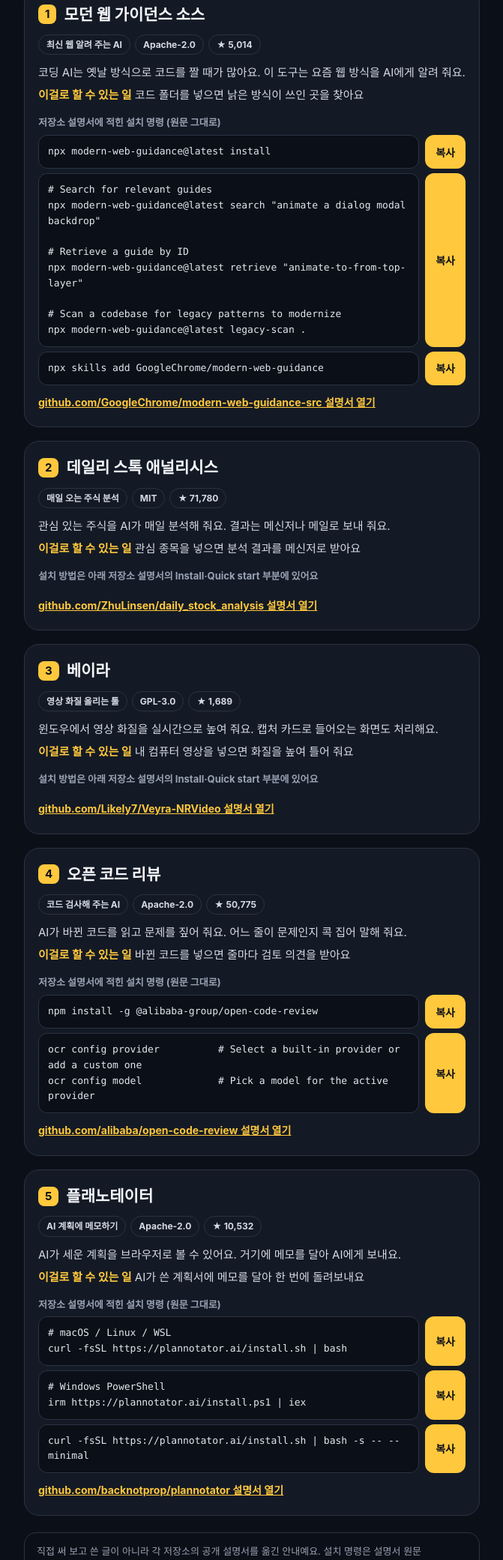
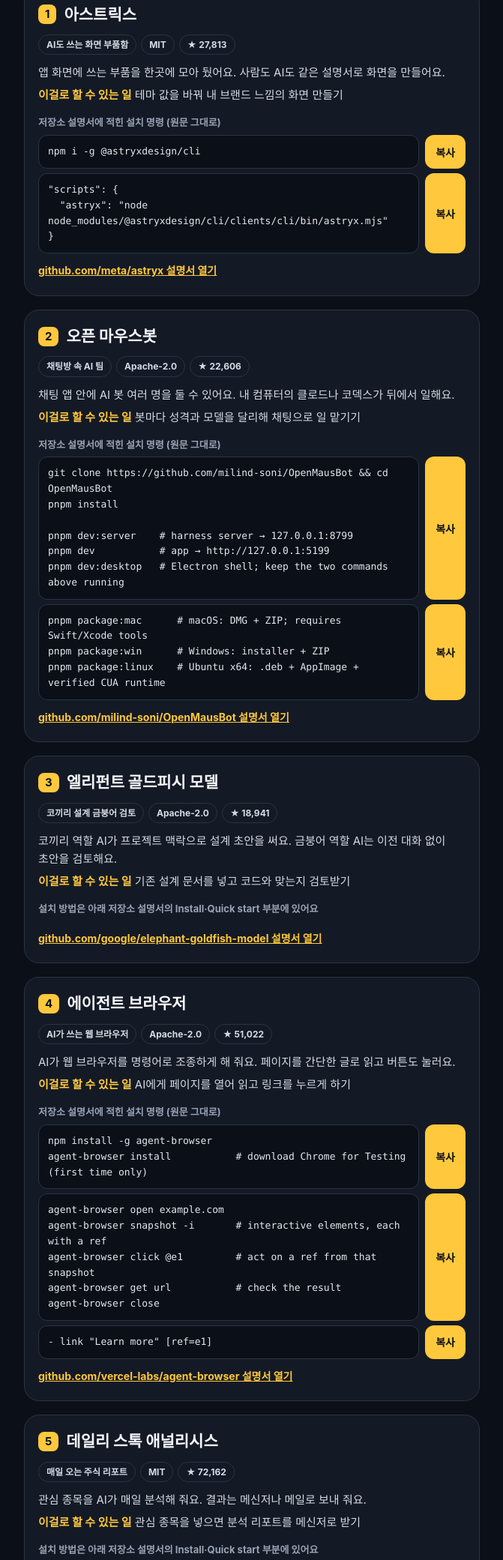
Before and after one commit to bag8516-dev/ssabom-media, a plain HTML site: page rank/latest/index.html in a window 1280 px wide. Shown: the part 224-2305 px from the top of the page at 75% size, without its empty margins (304-975 px from the left). Drawn offline with Linux system fonts and the light colour scheme; a web font is replaced by a local one.

Commit message:
rank guide 2026-11-15

```diff
--- a/rank/latest/index.html
+++ b/rank/latest/index.html
@@ -3,9 +3,9 @@
 <head>
 <meta charset="utf-8">
 <meta name="viewport" content="width=device-width, initial-scale=1">
-<title>11월 14일 AI 깃허브 TOP5 설치·사용 가이드</title>
+<title>11월 15일 AI 깃허브 TOP5 설치·사용 가이드</title>
 <meta name="robots" content="noindex">
-<meta name="guide-day" content="2026-11-14">
+<meta name="guide-day" content="2026-11-15">
 <link rel="stylesheet" href="https://cdn.jsdelivr.net/gh/orioncactus/pretendard@v1.3.9/dist/web/static/pretendard.min.css">
 <style>:root{--bg:#0B0F17;--panel:#141A25;--line:#2A3344;--ink:#F4F6FA;--mute:#98A2B3;--accent:#FFC83D}
 *{box-sizing:border-box;margin:0;padding:0}
@@ -29,25 +29,29 @@ h1{font-size:28px;line-height:1.3;font-weight:800;letter-spacing:-.02em} h1 em{f
 </head>
 <body><div class="wrap">
 <span class="tag">@ai._.moneylab 가이드</span>
-<h1>11월 14일<br><em>AI 깃허브 TOP5</em> 설치·사용 가이드</h1>
+<h1>11월 15일<br><em>AI 깃허브 TOP5</em> 설치·사용 가이드</h1>
 <p class="sub">영상에서 소개한 순서예요. 명령어 옆 복사를 누르면 복사돼요.</p>
-<div class="card"><div class="head"><b>1</b><h2>모던 웹 가이던스 소스</h2></div><div class="meta"><span>최신 웹 알려 주는 AI</span><span>Apache-2.0</span><span>★ 5,014</span></div><p>코딩 AI는 옛날 방식으로 코드를 짤 때가 많아요. 이 도구는 요즘 웹 방식을 AI에게 알려 줘요.</p><p class="use"><b>이걸로 할 수 있는 일</b> 코드 폴더를 넣으면 낡은 방식이 쓰인 곳을 찾아요</p><div class="step">저장소 설명서에 적힌 설치 명령 (원문 그대로)</div><div class="cmd"><code>npx modern-web-guidance@latest install</code><button>복사</button></div><div class="cmd"><code># Search for relevant guides
-npx modern-web-guidance@latest search &quot;animate a dialog modal backdrop&quot;
+<div class="card"><div class="head"><b>1</b><h2>아스트릭스</h2></div><div class="meta"><span>AI도 쓰는 화면 부품함</span><span>MIT</span><span>★ 27,813</span></div><p>앱 화면에 쓰는 부품을 한곳에 모아 뒀어요. 사람도 AI도 같은 설명서로 화면을 만들어요.</p><p class="use"><b>이걸로 할 수 있는 일</b> 테마 값을 바꿔 내 브랜드 느낌의 화면 만들기</p><div class="step">저장소 설명서에 적힌 설치 명령 (원문 그대로)</div><div class="cmd"><code>npm i -g @astryxdesign/cli</code><button>복사</button></div><div class="cmd"><code>&quot;scripts&quot;: {
+  &quot;astryx&quot;: &quot;node node_modules/@astryxdesign/cli/clients/cli/bin/astryx.mjs&quot;
+}</code><button>복사</button></div><a class="repo" href="https://github.com/meta/astryx" rel="noopener">github.com/meta/astryx 설명서 열기</a></div>
+<div class="card"><div class="head"><b>2</b><h2>오픈 마우스봇</h2></div><div class="meta"><span>채팅방 속 AI 팀</span><span>Apache-2.0</span><span>★ 22,606</span></div><p>채팅 앱 안에 AI 봇 여러 명을 둘 수 있어요. 내 컴퓨터의 클로드나 코덱스가 뒤에서 일해요.</p><p class="use"><b>이걸로 할 수 있는 일</b> 봇마다 성격과 모델을 달리해 채팅으로 일 맡기기</p><div class="step">저장소 설명서에 적힌 설치 명령 (원문 그대로)</div><div class="cmd"><code>git clone https://github.com/milind-soni/OpenMausBot &amp;&amp; cd OpenMausBot
+pnpm install
 
-# Retrieve a guide by ID
-npx modern-web-guidance@latest retrieve &quot;animate-to-from-top-layer&quot;
-
-# Scan a codebase for legacy patterns to modernize
-npx modern-web-guidance@latest legacy-scan .</code><button>복사</button></div><div class="cmd"><code>npx skills add GoogleChrome/modern-web-guidance</code><button>복사</button></div><a class="repo" href="https://github.com/GoogleChrome/modern-web-guidance-src" rel="noopener">github.com/GoogleChrome/modern-web-guidance-src 설명서 열기</a></div>
-<div class="card"><div class="head"><b>2</b><h2>데일리 스톡 애널리시스</h2></div><div class="meta"><span>매일 오는 주식 분석</span><span>MIT</span><span>★ 71,780</span></div><p>관심 있는 주식을 AI가 매일 분석해 줘요. 결과는 메신저나 메일로 보내 줘요.</p><p class="use"><b>이걸로 할 수 있는 일</b> 관심 종목을 넣으면 분석 결과를 메신저로 받아요</p><div class="step">설치 방법은 아래 저장소 설명서의 Install·Quick start 부분에 있어요</div><a class="repo" href="https://github.com/ZhuLinsen/daily_stock_analysis" rel="noopener">github.com/ZhuLinsen/daily_stock_analysis 설명서 열기</a></div>
-<div class="card"><div class="head"><b>3</b><h2>베이라</h2></div><div class="meta"><span>영상 화질 올리는 툴</span><span>GPL-3.0</span><span>★ 1,689</span></div><p>윈도우에서 영상 화질을 실시간으로 높여 줘요. 캡처 카드로 들어오는 화면도 처리해요.</p><p class="use"><b>이걸로 할 수 있는 일</b> 내 컴퓨터 영상을 넣으면 화질을 높여 틀어 줘요</p><div class="step">설치 방법은 아래 저장소 설명서의 Install·Quick start 부분에 있어요</div><a class="repo" href="https://github.com/Likely7/Veyra-NRVideo" rel="noopener">github.com/Likely7/Veyra-NRVideo 설명서 열기</a></div>
-<div class="card"><div class="head"><b>4</b><h2>오픈 코드 리뷰</h2></div><div class="meta"><span>코드 검사해 주는 AI</span><span>Apache-2.0</span><span>★ 50,775</span></div><p>AI가 바뀐 코드를 읽고 문제를 짚어 줘요. 어느 줄이 문제인지 콕 집어 말해 줘요.</p><p class="use"><b>이걸로 할 수 있는 일</b> 바뀐 코드를 넣으면 줄마다 검토 의견을 받아요</p><div class="step">저장소 설명서에 적힌 설치 명령 (원문 그대로)</div><div class="cmd"><code>npm install -g @alibaba-group/open-code-review</code><button>복사</button></div><div class="cmd"><code>ocr config provider          # Select a built-in provider or add a custom one
-ocr config model             # Pick a model for the active provider</code><button>복사</button></div><a class="repo" href="https://github.com/alibaba/open-code-review" rel="noopener">github.com/alibaba/open-code-review 설명서 열기</a></div>
-<div class="card"><div class="head"><b>5</b><h2>플래노테이터</h2></div><div class="meta"><span>AI 계획에 메모하기</span><span>Apache-2.0</span><span>★ 10,532</span></div><p>AI가 세운 계획을 브라우저로 볼 수 있어요. 거기에 메모를 달아 AI에게 보내요.</p><p class="use"><b>이걸로 할 수 있는 일</b> AI가 쓴 계획서에 메모를 달아 한 번에 돌려보내요</p><div class="step">저장소 설명서에 적힌 설치 명령 (원문 그대로)</div><div class="cmd"><code># macOS / Linux / WSL
-curl -fsSL https://plannotator.ai/install.sh | bash</code><button>복사</button></div><div class="cmd"><code># Windows PowerShell
-irm https://plannotator.ai/install.ps1 | iex</code><button>복사</button></div><div class="cmd"><code>curl -fsSL https://plannotator.ai/install.sh | bash -s -- --minimal</code><button>복사</button></div><a class="repo" href="https://github.com/backnotprop/plannotator" rel="noopener">github.com/backnotprop/plannotator 설명서 열기</a></div>
+pnpm dev:server    # harness server → 127.0.0.1:8799
+pnpm dev           # app → http://127.0.0.1:5199
+pnpm dev:desktop   # Electron shell; keep the two commands above running</code><button>복사</button></div><div class="cmd"><code>pnpm package:mac      # macOS: DMG + ZIP; requires Swift/Xcode tools
+pnpm package:win      # Windows: installer + ZIP
+pnpm package:linux    # Ubuntu x64: .deb + AppImage + verified CUA runtime</code><button>복사</button></div><a class="repo" href="https://github.com/milind-soni/OpenMausBot" rel="noopener">github.com/milind-soni/OpenMausBot 설명서 열기</a></div>
+<div class="card"><div class="head"><b>3</b><h2>엘리펀트 골드피시 모델</h2></div><div class="meta"><span>코끼리 설계 금붕어 검토</span><span>Apache-2.0</span><span>★ 18,941</span></div><p>코끼리 역할 AI가 프로젝트 맥락으로 설계 초안을 써요. 금붕어 역할 AI는 이전 대화 없이 초안을 검토해요.</p><p class="use"><b>이걸로 할 수 있는 일</b> 기존 설계 문서를 넣고 코드와 맞는지 검토받기</p><div class="step">설치 방법은 아래 저장소 설명서의 Install·Quick start 부분에 있어요</div><a class="repo" href="https://github.com/google/elephant-goldfish-model" rel="noopener">github.com/google/elephant-goldfish-model 설명서 열기</a></div>
+<div class="card"><div class="head"><b>4</b><h2>에이전트 브라우저</h2></div><div class="meta"><span>AI가 쓰는 웹 브라우저</span><span>Apache-2.0</span><span>★ 51,022</span></div><p>AI가 웹 브라우저를 명령어로 조종하게 해 줘요. 페이지를 간단한 글로 읽고 버튼도 눌러요.</p><p class="use"><b>이걸로 할 수 있는 일</b> AI에게 페이지를 열어 읽고 링크를 누르게 하기</p><div class="step">저장소 설명서에 적힌 설치 명령 (원문 그대로)</div><div class="cmd"><code>npm install -g agent-browser
+agent-browser install           # download Chrome for Testing (first time only)</code><button>복사</button></div><div class="cmd"><code>agent-browser open example.com
+agent-browser snapshot -i       # interactive elements, each with a ref
+agent-browser click @e1         # act on a ref from that snapshot
+agent-browser get url           # check the result
+agent-browser close</code><button>복사</button></div><div class="cmd"><code>- link &quot;Learn more&quot; [ref=e1]</code><button>복사</button></div><a class="repo" href="https://github.com/vercel-labs/agent-browser" rel="noopener">github.com/vercel-labs/agent-browser 설명서 열기</a></div>
+<div class="card"><div class="head"><b>5</b><h2>데일리 스톡 애널리시스</h2></div><div class="meta"><span>매일 오는 주식 리포트</span><span>MIT</span><span>★ 72,162</span></div><p>관심 종목을 AI가 매일 분석해 줘요. 결과는 메신저나 메일로 보내 줘요.</p><p class="use"><b>이걸로 할 수 있는 일</b> 관심 종목을 넣으면 분석 리포트를 메신저로 받기</p><div class="step">설치 방법은 아래 저장소 설명서의 Install·Quick start 부분에 있어요</div><a class="repo" href="https://github.com/ZhuLinsen/daily_stock_analysis" rel="noopener">github.com/ZhuLinsen/daily_stock_analysis 설명서 열기</a></div>
 <div class="note">직접 써 보고 쓴 글이 아니라 각 저장소의 공개 설명서를 옮긴 안내예요. 설치 명령은 설명서 원문 그대로라서, 깔기 전에 저장소 설명서와 라이선스를 꼭 직접 확인하세요. 대부분 클로드·GPT 같은 AI 요금제가 따로 필요해요. 이 페이지는 AI로 만들었어요.</div>
-<div class="days">지난 가이드 <a href="../2026-11-13/">11월 13일</a></div>
+<div class="days">지난 가이드 <a href="../2026-11-14/">11월 14일</a><a href="../2026-11-13/">11월 13일</a></div>
 <p class="foot">AI 머니랩 · 오늘의 AI 깃허브 랭킹</p>
 </div>
 <script>document.querySelectorAll('.cmd button').forEach(b=>b.onclick=()=>{navigator.clipboard.writeText(b.previousElementSibling.textContent);b.textContent='복사됨';setTimeout(()=>b.textContent='복사',1200)})</script>
```
Also changed, not shown: rank/2026-11-15/index.html (added, +59 -0 lines).
